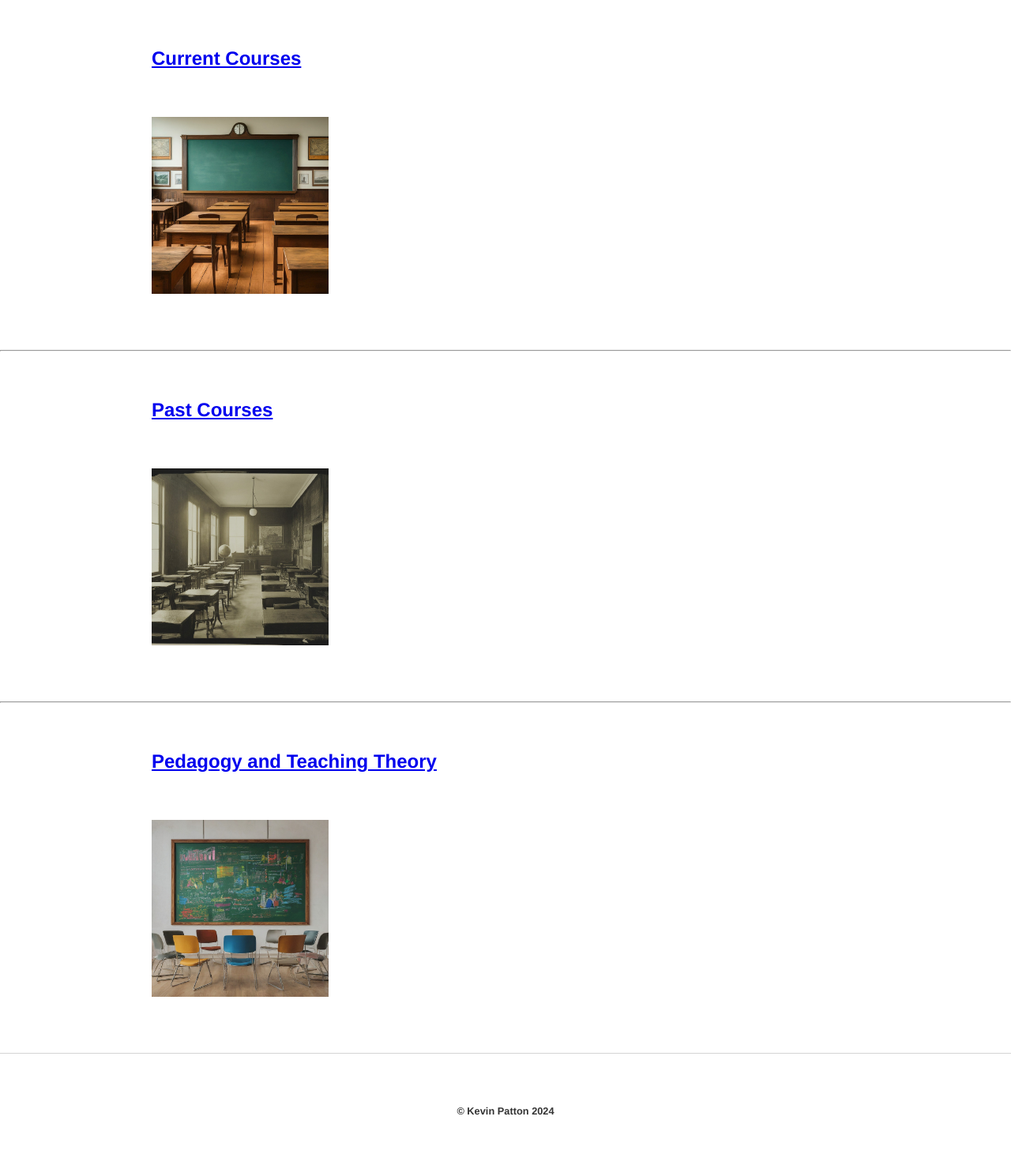
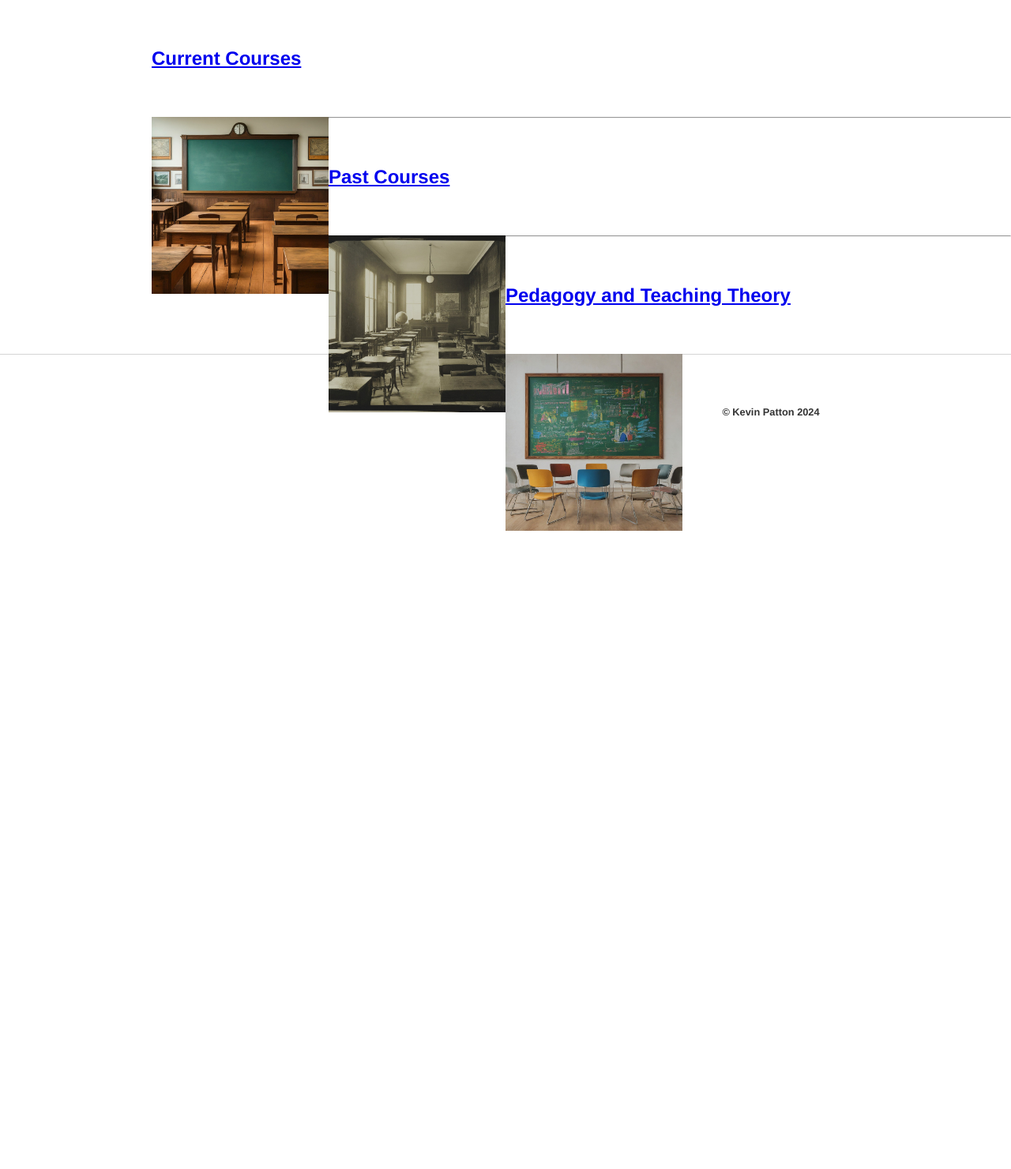
Before and after one commit to kevinjpatton/kevinjpatton.github.io, a Jekyll site: the page built from test.html, in a window 1280 px wide. Shown: the part 348-1828 px from the top of the page at 79% size. Built offline with Jekyll 4.4.1, drawn with Linux system fonts in a browser that asks for light colours; Markdown is read by kramdown in place of the engine named in the settings; after the commit the page ends 1020 px from its top, so only the background shows below that.

Commit message:
Update test.css

```diff
--- a/css/test.css
+++ b/css/test.css
@@ -201,3 +201,13 @@ img.thumbnail {
   align-self: flex-end; /* Align the text to the bottom of itself (top right of the image) */
   margin-left: auto; /* Push the text to the right */
 }
+
+/* Odd-numbered thumbnails */
+img.thumbnail:nth-child(odd) {
+    float: left;
+}
+
+/* Even-numbered thumbnails */
+img.thumbnail:nth-child(even) {
+    float: right;
+}
```
